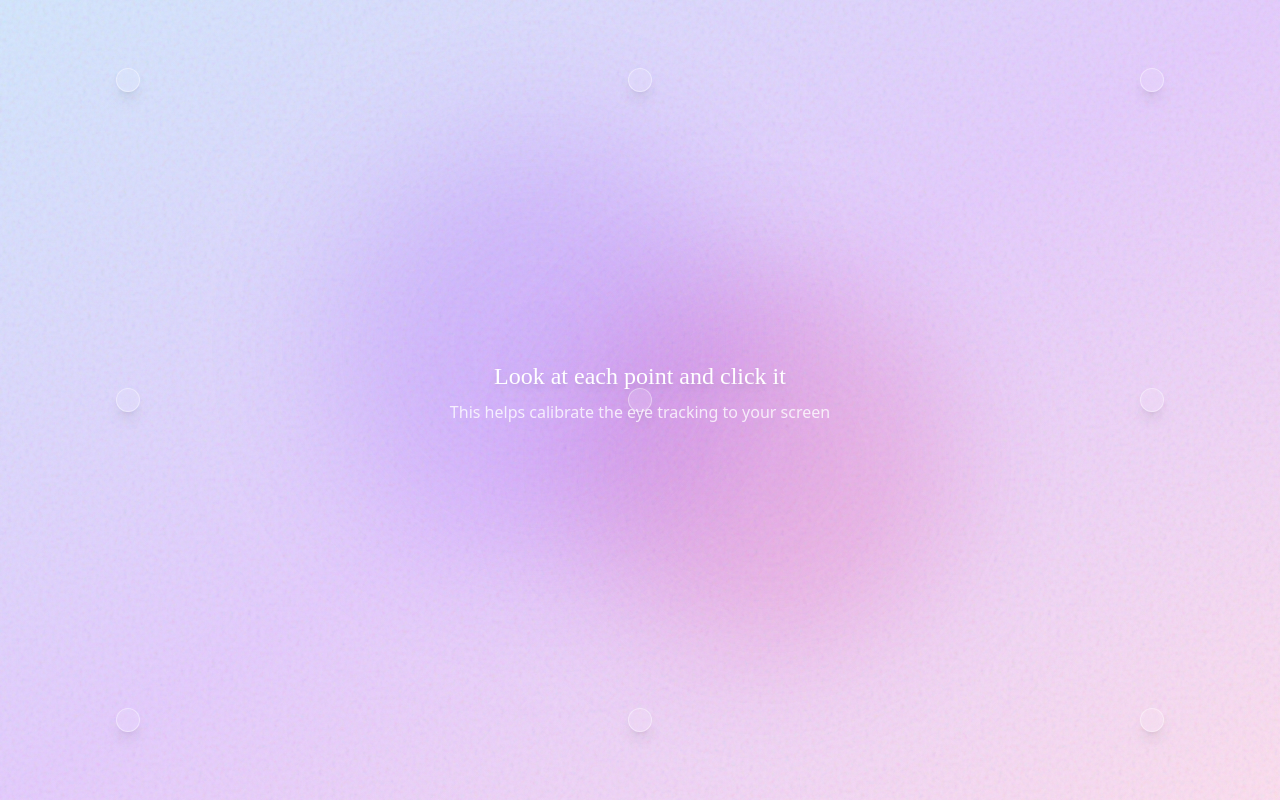
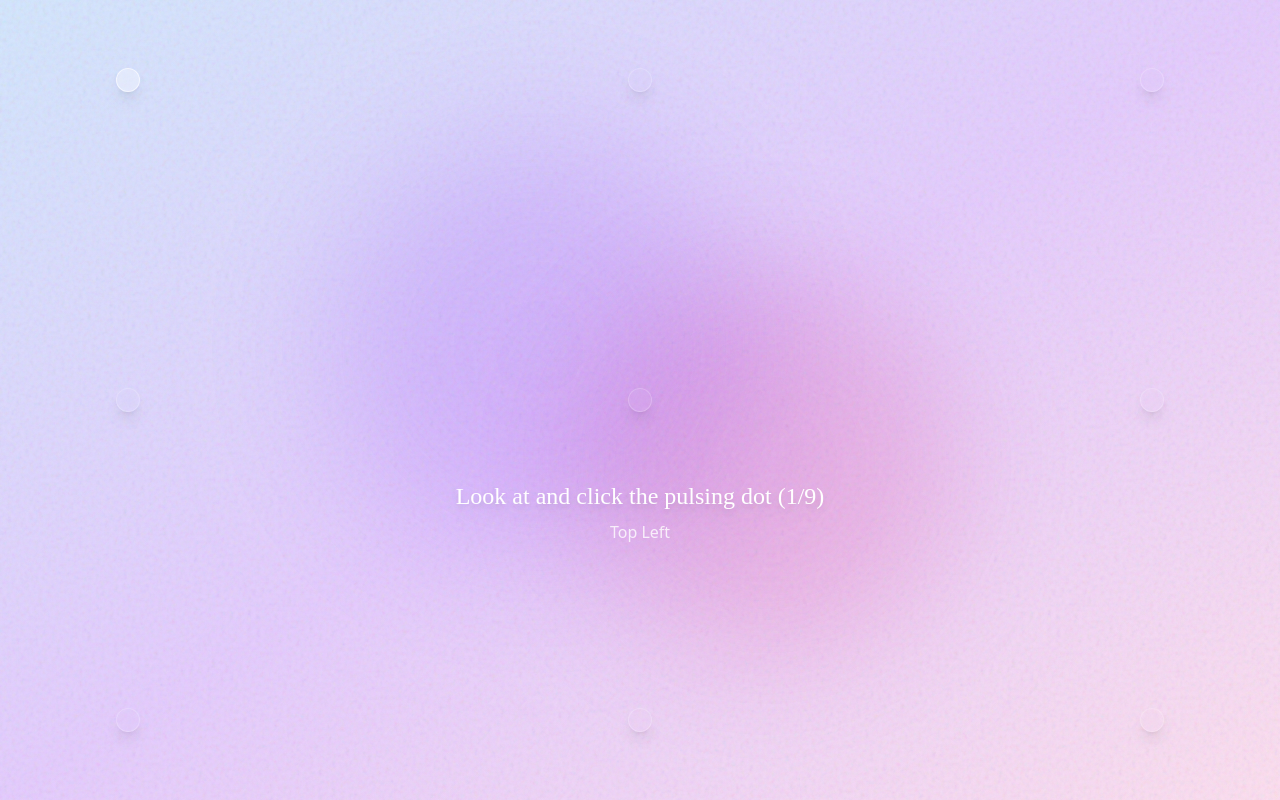
Before and after one commit to jaeeungracelee/EyeSpeak, a React (Vite) app in the folder meta/: page /setup in a window 1280 px wide. Both pictures are taken after a click on the button "Begin Calibration". Built offline with nearby package versions, Linux system fonts and the light colour scheme.

Commit message:
improved ui

```diff
--- a/meta/src/pages/SetupPage.jsx
+++ b/meta/src/pages/SetupPage.jsx
@@ -1,42 +1,49 @@
-// src/pages/SetupPage.tsx
+// src/pages/SetupPage.jsx
 import { useState, useEffect } from 'react';
 import { Eye } from 'lucide-react';
 import { FilmGrain } from '../components/FilmGrain';
 
-// Define calibration points
-const CALIBRATION_POINTS = [
-  { x: '50%', y: '50%', label: 'Center' },
+// Define calibration sequence
+const CALIBRATION_SEQUENCE = [
   { x: '10%', y: '10%', label: 'Top Left' },
+  { x: '90%', y: '90%', label: 'Bottom Right' },
   { x: '90%', y: '10%', label: 'Top Right' },
   { x: '10%', y: '90%', label: 'Bottom Left' },
-  { x: '90%', y: '90%', label: 'Bottom Right' },
   { x: '50%', y: '10%', label: 'Top Center' },
   { x: '50%', y: '90%', label: 'Bottom Center' },
   { x: '10%', y: '50%', label: 'Middle Left' },
-  { x: '90%', y: '50%', label: 'Middle Right' }
+  { x: '90%', y: '50%', label: 'Middle Right' },
+  { x: '50%', y: '50%', label: 'Center' },
 ];
 
 export const SetupPage = () => {
   const [currentStep, setCurrentStep] = useState(0);
   const [webgazerInitialized, setWebgazerInitialized] = useState(false);
-  const [calibrationPoints, setCalibrationPoints] = useState(0);
+  const [currentPoint, setCurrentPoint] = useState(0);
   const [showFeedback, setShowFeedback] = useState(false);
 
   useEffect(() => {
-    // Initialize webgazer
     const initWebGazer = async () => {
       try {
-        await (window ).webgazer
+        await window.webgazer
           .setRegression('ridge')
           .setTracker('TFFacemesh')
           .begin();
 
-        // Hide video by default
-        (window ).webgazer.showVideo(false);
-        // Show face overlay for debugging
-        (window ).webgazer.showFaceOverlay(true);
-        // Show predictions
-        (window ).webgazer.showPredictionPoints(true);
+        window.webgazer.showVideo(true);
+        window.webgazer.showFaceOverlay(true);
+        window.webgazer.showPredictionPoints(true);
+
+        // Position the camera preview
+        const videoElement = document.getElementById('webgazerVideoContainer');
+        if (videoElement) {
+          videoElement.style.position = 'absolute';
+          videoElement.style.top = '30%';
+          videoElement.style.left = '50%';
+          videoElement.style.transform = 'translate(-50%, -50%)';
+          videoElement.style.zIndex = '1000';
+          videoElement.style.backgroundColor = 'transparent';
+        }
 
         setWebgazerInitialized(true);
       } catch (error) {
@@ -50,22 +57,32 @@ export const SetupPage = () => {
 
     return () => {
       if (webgazerInitialized) {
-        (window).webgazer.end();
+        window.webgazer.end();
       }
     };
   }, [currentStep, webgazerInitialized]);
 
   const handleCalibrationClick = (e) => {
-    // Get click coordinates
-    const x = e.clientX;
-    const y = e.clientY;
+    if (!webgazerInitialized || e.target.className.includes('not-calibration-point')) return;
 
-    // Add click data to webgazer
-    if (webgazerInitialized) {
-      (window ).webgazer.recordScreenPosition(x, y, 'click');
-      setCalibrationPoints(prev => prev + 1);
+    const clickedPoint = {
+      x: (e.clientX / window.innerWidth) * 100,
+      y: (e.clientY / window.innerHeight) * 100
+    };
+
+    const targetPoint = CALIBRATION_SEQUENCE[currentPoint];
+    const targetX = parseInt(targetPoint.x);
+    const targetY = parseInt(targetPoint.y);
+
+    // Check if click is close to the current target point
+    if (Math.abs(clickedPoint.x - targetX) < 5 && Math.abs(clickedPoint.y - targetY) < 5) {
+      window.webgazer.recordScreenPosition(e.clientX, e.clientY, 'click');
       setShowFeedback(true);
       setTimeout(() => setShowFeedback(false), 500);
+
+      if (currentPoint < CALIBRATION_SEQUENCE.length - 1) {
+        setCurrentPoint(prev => prev + 1);
+      }
     }
   };
 
@@ -86,7 +103,7 @@ export const SetupPage = () => {
             Eye Tracking Setup
           </h1>
           <p className="text-lg text-white/80 mb-8 text-center max-w-md">
-            We&#39ll need to calibrate your eye tracking. You&#39ll need to look at and click several dots on the screen to help us understand your eye movements.
+            We'll need to calibrate your eye tracking. Follow the pulsing circles and click each point when prompted.
           </p>
           <button
             onClick={() => setCurrentStep(1)}
@@ -98,45 +115,57 @@ export const SetupPage = () => {
       ) : (
         <div className="relative min-h-screen" onClick={handleCalibrationClick}>
           {/* Calibration points */}
-          {CALIBRATION_POINTS.map((point, index) => (
+          {CALIBRATION_SEQUENCE.map((point, index) => (
             <div
               key={index}
               className="absolute w-6 h-6 transform -translate-x-1/2 -translate-y-1/2"
               style={{ left: point.x, top: point.y }}
             >
               <div className="relative">
-                <div className="absolute inset-0 bg-white/10 backdrop-blur-md rounded-full animate-ping" />
-                <div className="relative bg-white/20 backdrop-blur-md w-6 h-6 rounded-full border border-white/40 shadow-lg hover:scale-110 transition-transform cursor-pointer" />
+                {index === currentPoint && (
+                  <div className="absolute inset-0 bg-white/30 backdrop-blur-md rounded-full animate-ping" />
+                )}
+                <div
+                  className={`relative backdrop-blur-md w-6 h-6 rounded-full border shadow-lg transition-transform cursor-pointer
+                    ${index === currentPoint ?
+                      'bg-white/40 border-white/60 hover:scale-110' :
+                      'bg-white/10 border-white/20'
+                    }`}
+                />
               </div>
             </div>
           ))}
 
-          {/* Feedback overlay */}
-          {showFeedback && (
-            <div className="fixed top-4 right-4 bg-white/10 backdrop-blur-md px-4 py-2 rounded-lg border border-white/20">
-              <p className="text-white">
-                Points calibrated: {calibrationPoints}
-              </p>
-            </div>
-          )}
-
-          {/* Instructions */}
-          <div className="absolute top-1/2 left-1/2 transform -translate-x-1/2 -translate-y-1/2 text-center">
-            <h2 className="font-serif text-2xl mb-2 text-white drop-shadow-lg">
-              Look at each point and click it
+          {/* Instructions - Positioned below center point */}
+          <div className="absolute top-[60%] left-1/2 transform -translate-x-1/2 text-center not-calibration-point">
+            <h2 className="font-serif text-2xl mb-2 text-white drop-shadow-lg not-calibration-point">
+              {currentPoint < CALIBRATION_SEQUENCE.length ? (
+                `Look at and click the pulsing dot (${currentPoint + 1}/${CALIBRATION_SEQUENCE.length})`
+              ) : (
+                'Calibration Complete!'
+              )}
             </h2>
-            <p className="text-white/80 mb-4">
-              This helps calibrate the eye tracking to your screen
+            <p className="text-white/80 mb-4 not-calibration-point">
+              {CALIBRATION_SEQUENCE[currentPoint]?.label || ''}
             </p>
-            {calibrationPoints >= 18 && (
+            {currentPoint >= CALIBRATION_SEQUENCE.length - 1 && (
               <button
                 onClick={() => window.location.href = '/'}
-                className="bg-white/10 backdrop-blur-md text-white px-6 py-2 rounded-lg shadow-xl hover:shadow-2xl transition-all duration-200 border border-white/20 hover:border-white/30 hover:bg-white/20"
+                className="bg-white/10 backdrop-blur-md text-white px-6 py-2 rounded-lg shadow-xl hover:shadow-2xl transition-all duration-200 border border-white/20 hover:border-white/30 hover:bg-white/20 not-calibration-point"
               >
                 Complete Setup
               </button>
             )}
           </div>
+
+          {/* Feedback overlay */}
+          {showFeedback && (
+            <div className="fixed top-4 right-4 bg-white/10 backdrop-blur-md px-4 py-2 rounded-lg border border-white/20 not-calibration-point">
+              <p className="text-white not-calibration-point">
+                Point Calibrated!
+              </p>
+            </div>
+          )}
         </div>
       )}
     </div>
```
Also changed, not shown: meta/src/index.css (line endings or trailing spaces).
